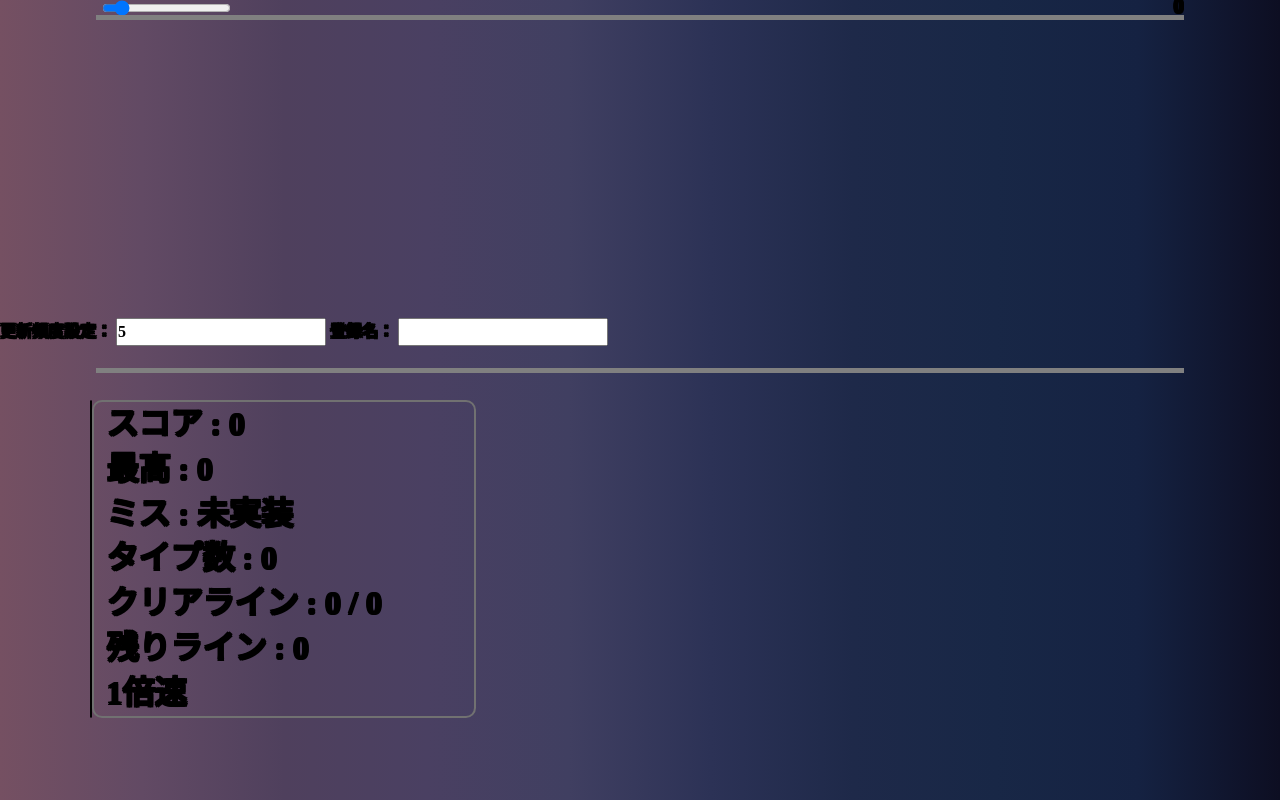
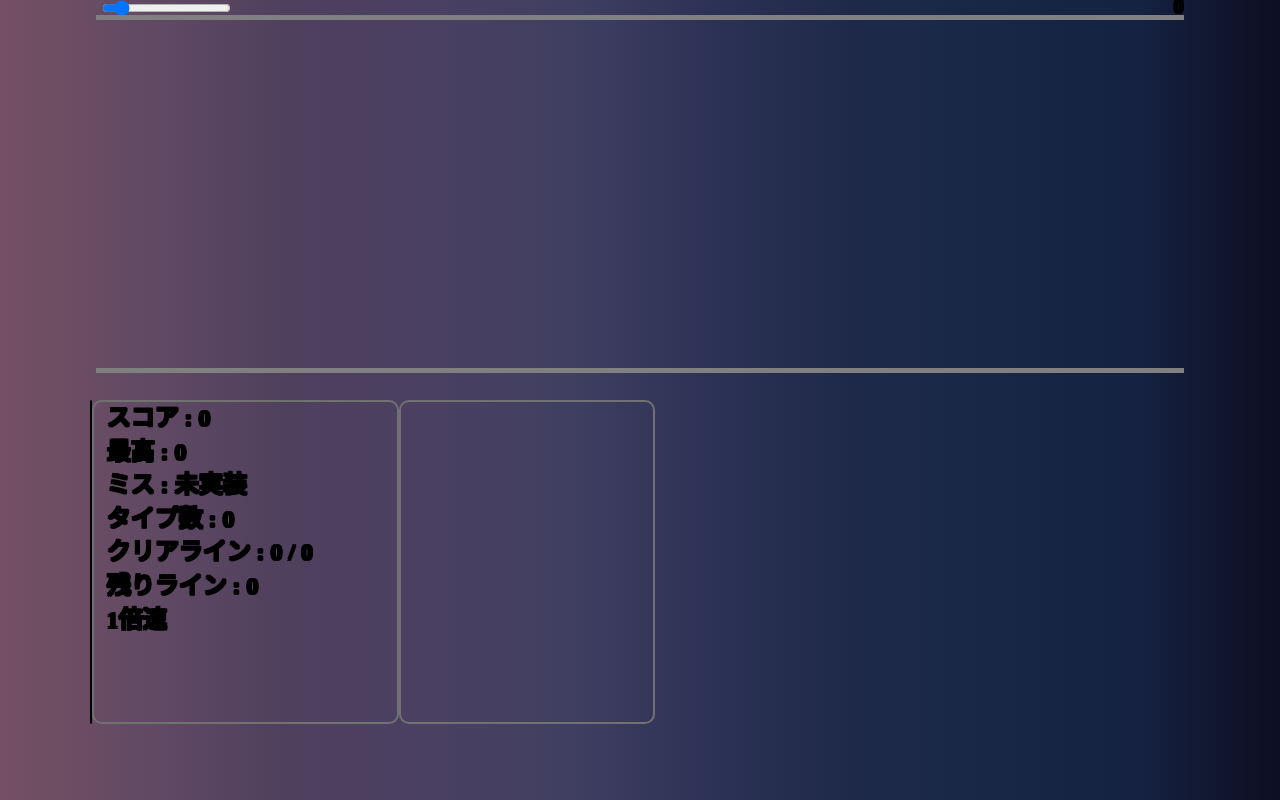
Before and after one commit to tube22-ex/TY_test, a plain HTML site: page index.html in a window 1280 px wide. Shown: the top 800 px of the page. Drawn offline with Linux system fonts and the light colour scheme; no server answers.

Commit message:
Update style.css

```diff
--- a/style.css
+++ b/style.css
@@ -134,15 +134,16 @@ body::-webkit-scrollbar{
     left: 8vw;
 }
 
-#IR_label{
+.input-label{
     position: relative;
     top: 100vh;
     height: 1em;
 }
 
 #status{
-    width: 30vw;
-    font-size:2em;
+    width: 24vw;
+    height:13.5em;
+    font-size:1.5em;
     border:solid 2px rgb(113, 113, 113);
     border-radius : 10px;
     line-height : 1.4em;
@@ -153,6 +154,32 @@ body::-webkit-scrollbar{
     left: 1vw;
 }
 
+#ranking{
+    width: 20vw;
+    height:13.5em;
+    font-size:1.5em;
+    border:solid 2px rgb(113, 113, 113);
+    border-radius : 10px;
+    line-height : 1.4em;
+    overflow: scroll;
+}
+
+#ranking > ol{
+    position: relative;
+    left: 1vw;
+}
+
+li::marker {
+    content: ""; /* マーカーの内容を空にする */
+}
+
+/* スクロールバーの幅と背景色を設定 */
+#ranking::-webkit-scrollbar{
+    display:none;
+}
+
+
+
 #Result_div{
     width: 100%;
     height: 100%;
```
